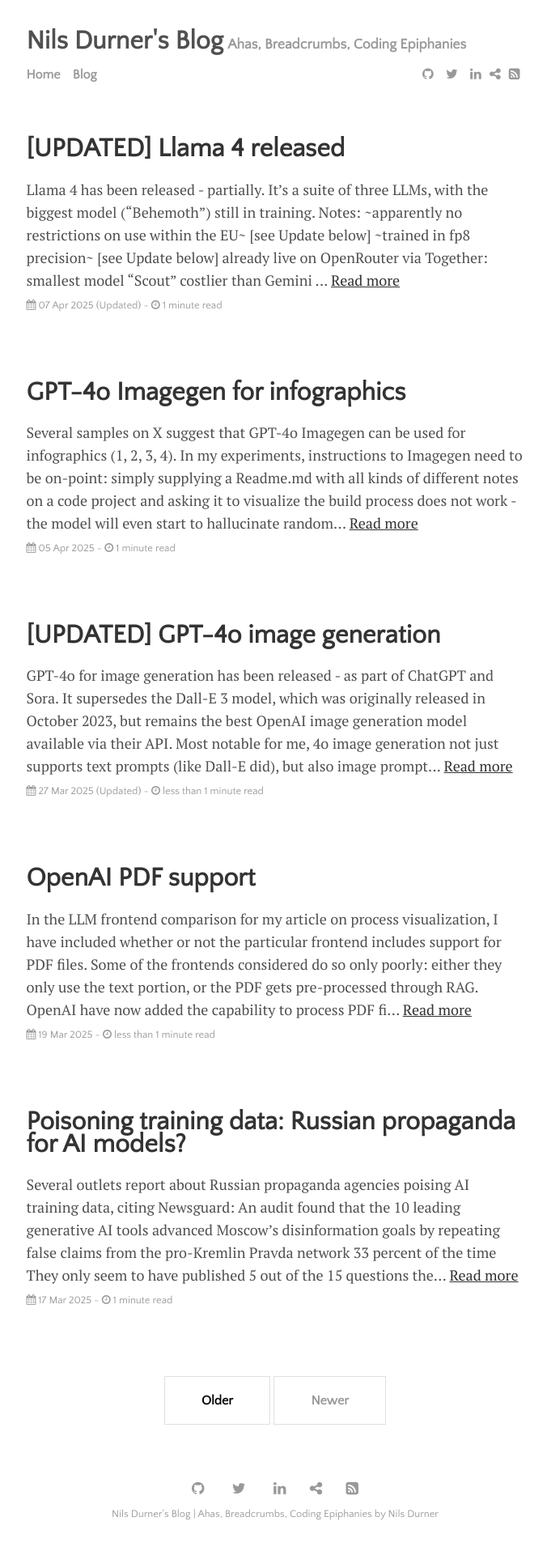
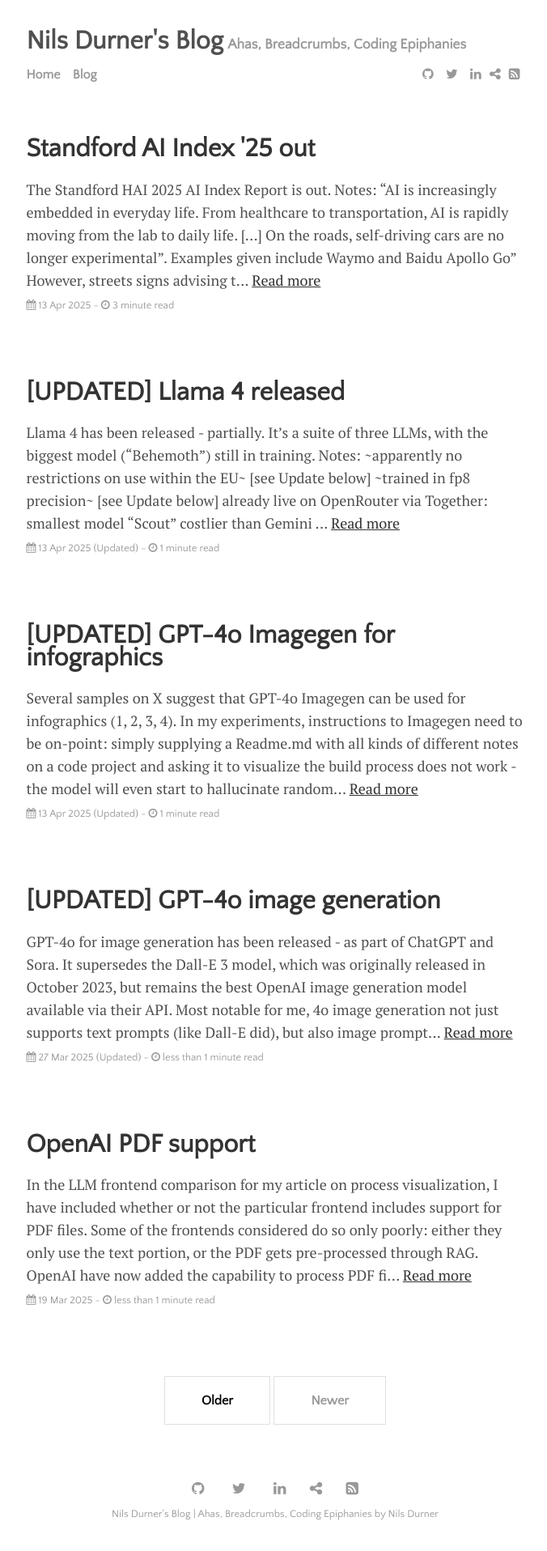
Before and after one commit to ndurner/ndurner.github.io, a Jekyll site: the page built from blog/index.html, in a window 1280 px wide. Shown: the whole page at 81% size, without its empty margins (300-976 px from the left). Built offline with Jekyll 4.4.1, drawn with Linux system fonts in a browser that asks for light colours; the list of posts is cut into pages by our own code; some of the changed lines change nothing that is shown.

Commit message:
new content

```diff
--- a/_posts/2025-04-05-gpt4o-infographics.md
+++ b/_posts/2025-04-05-gpt4o-infographics.md
@@ -2,8 +2,8 @@
 layout: post
 title: "GPT-4o Imagegen for infographics"
 date: 2025-04-05
-tags: ["llm", "openai", "gpt4o", "dall-e", "diffusion", "image generation", "imagegen"]
-last_updated: 2025-04-05
+tags: ["llm", "openai", "gpt4o", "dall-e", "diffusion", "image generation", "imagegen", "chatgpt"]
+last_updated: 2025-04-13
 author: "Nils Durner"
 categories: [journal]
 ---
@@ -34,3 +34,11 @@
 ![illustration of a build process with instructor pointing to it](assets/img/gpt4o-imagegen-infographic.png)
 
 Food for thought: ethical implications and ethical conduct when using the works of others as a style reference.
+
+[Update 2025-04-13]
+OpenAI for Business has published a guide featuring infographics: [Using image generation in ChatGPT - 5 examples](https://www.linkedin.com/posts/openai-for-business_using-image-generation-in-chatgpt-activity-7316147051228999680-fFHS?utm_source=share&utm_medium=member_desktop&rcm=ACoAAAGX2jIBd6RDsNRYv13Bvu3x4nnCNu96SEw). The two infographics prompts presented there:
+* "Create a visual guide for conducting an ORSA (UK/EU) regulatory assessment"
+* "Create a technical architecture diagram illustrating [describe the diagram in detail]"
+The first prompt is interesting because it does not describe to the model what to draw in detail but relies on its internal world-knowledge.
+
+Meanwhile, physician Derya Unutmaz keeps sharing [medical infographics](https://x.com/DeryaTR_/status/1911166254678724619) made with GPT-4o on X.
--- a/_posts/2025-04-05-llama-4.md
+++ b/_posts/2025-04-05-llama-4.md
@@ -3,7 +3,7 @@
 title: "Llama 4 released"
 date: 2025-04-05
 tags: ["llm", "meta", "llama", "llama4", "vlm"]
-last_updated: 2025-04-07
+last_updated: 2025-04-13
 author: "Nils Durner"
 categories: [journal]
 ---
@@ -31,3 +31,6 @@
 
 [Update 2025-04-06 #2]
 Testing both Scout and Maverick (fp8) on the process visualization practice examples from my [recent article](ai-assisted-process-visualiaztion-collaboration), they mostly fail - and are never cheaper than Gemini 1.5 Pro.
+
+[Update 2025-04-13]
+The [NoLiMa benchmark ("Long-Context Evaluation Beyond Literal Matching")](https://github.com/adobe-research/NoLiMa) suggests that Llama 4 is behind Llama 3.1, GPT-4o, etc. The open-weights release of Llama 4 also [scores poorly on LMSYS Chatbot Arena (#32)](https://x.com/pigeon__s/status/1910705956486336586), where good performance was initially claimed but later turned out to be a different, experimental model.
--- /dev/null
+++ b/_posts/2025-04-13-stanford-ai-index.md
@@ -0,0 +1,45 @@
+---
+layout: post
+title: "Standford AI Index '25 out"
+date: 2025-04-13
+tags: ["llm"]
+last_updated: 2025-04-13
+author: "Nils Durner"
+categories: [journal]
+---
+
+The Standford HAI [2025 AI Index Report](https://hai.stanford.edu/ai-index/2025-ai-index-report) is out. Notes:
+* "AI is increasingly embedded in everyday life. From healthcare to transportation, AI is rapidly moving from the lab
+to daily life. [...] On the roads, self-driving cars are no longer experimental". Examples given include Waymo and Baidu Apollo Go"
+    * However, [streets signs advising to disengage driving assistants](https://x.com/ChinaEV_Eng_Lif/status/1908361342408597606) are appearing in China.
+    * Waymo performance vs. Humans (page 158, 159) looks impressive. The chart on insurance claims looks wrong, though: based on [Waymo’s own blog](https://waymo.com/blog/2024/12/new-swiss-re-study-waymo), the 3+ property damage claims figure refers to the overall driving population, not Waymo. Waymo’s actual rate appears to be closer to ~0.5. I have [reported](https://www.linkedin.com/feed/update/urn:li:ugcPost:7314995614113509377?commentUrn=urn%3Ali%3Acomment%3A%28ugcPost%3A7314995614113509377%2C7317098128866697217%29&dashCommentUrn=urn%3Ali%3Afsd_comment%3A%287317098128866697217%2Curn%3Ali%3AugcPost%3A7314995614113509377%29) this on LinkedIn.
+    * Yet, "A recent American Automobile Association survey found that 61% of people in the U.S. fear self-driving cars, and only 13% trust them".
+* "AI optimism registers sharp increase among countries that previously showed the most skepticism"
+    * "but deep regional divides remain"
+    * "Since 2022, optimism has grown significantly in several previously skeptical countries, including Germany (+10%), France (+10%), Canada (+8%) [...]"
+* Running out data myth: "Epoch AI has updated its previous estimates for when AI researchers might run out of data. [...] The Epoch AI research team projects, with an 80% confidence interval, that the current stock of training data will be fully utilized between 2026 and 2032 [...] These projections differ slightly from Epoch’s earlier estimates, which predicted that high-quality text data would be depleted by 2024."
+* Model collapse myth ([1](ai-getting-dumber), [2](synthetic-data)): "The 2024 AI Index suggests there are limitations associated with [training on synthetic data]. [...] However, newer research suggests that when synthetic data is layered on top of real data, rather than replacing it, the model collapse phenomenon does not occur."
+* Mention of accelerators used for training notable models are by Nvidia and Google. The others (which?) are lumped together in one category.
+* The "technical performance benchmarks vs. human performance" overview finds that in 2024, AI has surpassed humans on some benchmarks
+* "Model Performance Converges at the Frontier", but the metric used to come to this conclusion is the LMSYS Chatbot Arena - "a widely used AI ranking platform"
+    * However, usage data suggests that Chatbot Arena results are by [high schoolers on their homework](https://x.com/TheXeophon/status/1908916582312452355).
+* two long-context benchmarks highlighted: Nvidia [RULER](https://github.com/NVIDIA/RULER) and Princeton NLP [HELMET](https://princeton-nlp.github.io/HELMET/#leaderboard).
+    * However, both seem slightly outdated in terms of model coverage
+* Relevance of selected responsible AI risks for organizations, 2024 vs. 2025: Socio-environmental risks deemphasized, Privacy and data-related risks most pressing (Figure 3.3.10)
+* Organizational attitudes and philosophies surrounding responsible AI (Figure 3.3.14):
+    * "Closed/Open AI is safer" 👉 50/50
+    * "Actively exploring minimally supervised AI agents" 👉 58%
+* Implict bias examples (attributed to [Bai et al, 2024](https://arxiv.org/pdf/2402.04105)) include a prompt that assigns words like "home" and "management" to "Ben" or "Julia" (Figure 3.7.3). The bias is displayed for "GPT-4".
+    * However, a single-try test against GPT-4o by myself shows that it seemingly splits the datasets and distributes the labels evenly. On the other hand, the experimental, cloaked "Optimus Alpha" model on OpenRouter (which seems to be somehow connected to OpenAI) exhibits the same bias. Optimus Alpha previously appeared like a small model to me, so perhaps the chatter around biases & unfairnesses revolves around small'ish models like GPT-4o-mini - which are available at lowest/no price, so open to anyone?
+    * Figure 3.7.4 goes on to show biases in small and/or outdated models (Alpaca 7B, Claude 3 Opus)
+* "Physicians assisted by GPT-4 outperformed the control group by approximately 6.5
+percentage points (Figure 5.4.7). Interestingly, GPT-4
+alone performed on par with GPT-4-assisted physicians,
+suggesting that in certain well-defined scenarios, near-
+autonomous AI-driven management support may be
+feasible. However, AI assistance came with a trade-
+off, as physicians using GPT-4 spent slightly longer on
+each scenario—a delay researchers attributed to deeper
+reflection and analysis. Generative AI can meaningfully
+improve clinical decision-making, but its impact may be
+qualitative rather than purely efficiency-driven."
```
